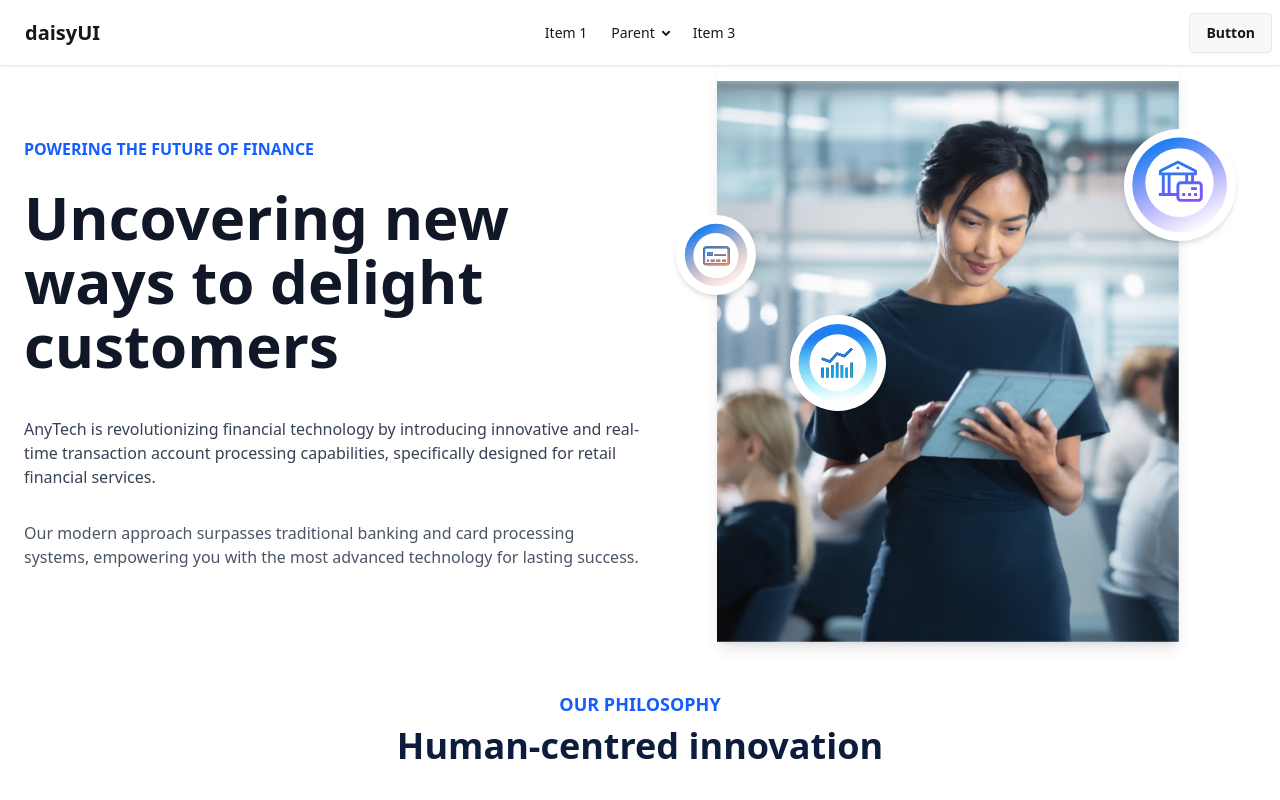
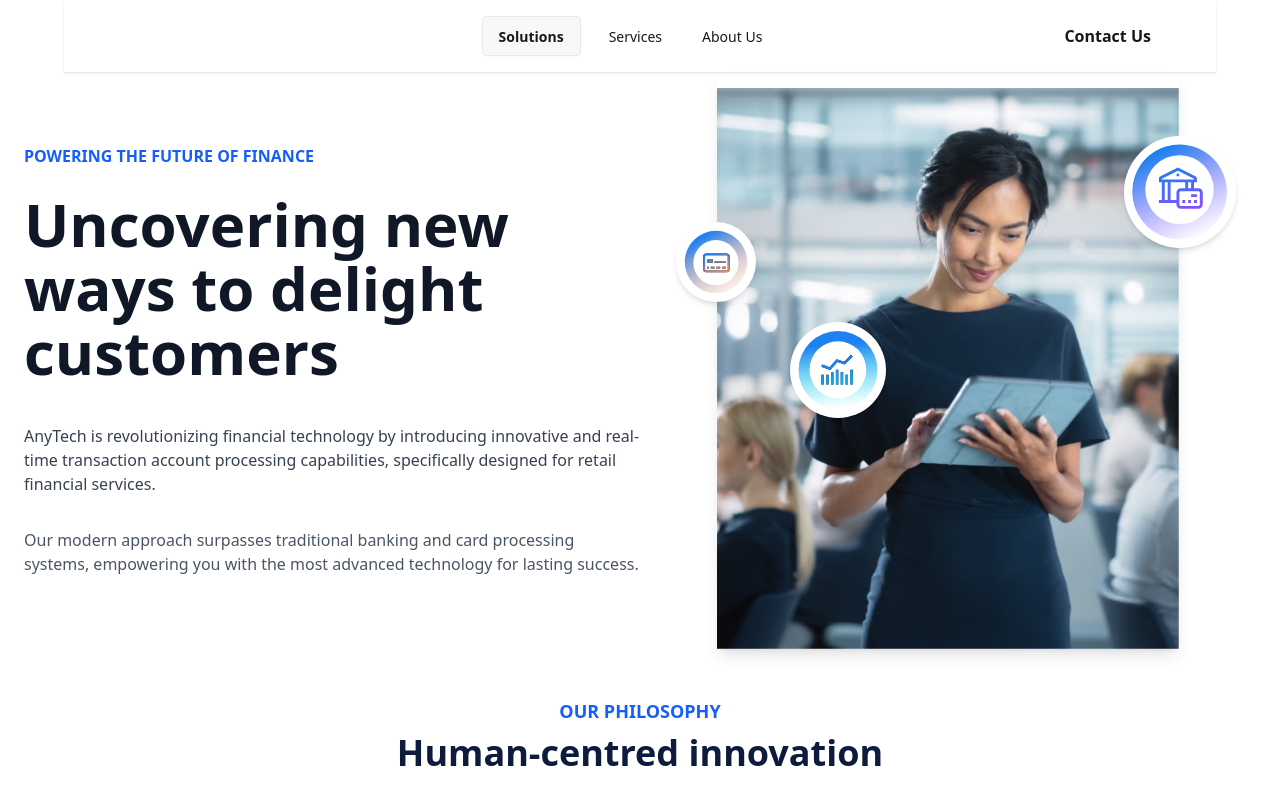
Before and after one commit to mdrashed62/AnyTxn, a React (Vite) app: page / in a window 1280 px wide. Shown: the top 800 px of the page. Built offline with nearby package versions, Linux system fonts and the light colour scheme.

Commit message:
created nav section

```diff
--- /dev/null
+++ b/src/components/Home/Banner.jsx
@@ -0,0 +1,11 @@
+
+
+const Banner = () => {
+    return (
+        <div>
+
+        </div>
+    );
+};
+
+export default Banner;
--- a/src/components/Navbar/Navbar.jsx
+++ b/src/components/Navbar/Navbar.jsx
@@ -1,7 +1,9 @@
+import navLogo from "../../assets/navLogo.svg";
+
 const Navbar = () => {
   return (
-    <div>
-      <div className="navbar bg-base-100 shadow-sm">
+    <div className="bg-base-100">
+      <div className="navbar shadow-sm max-w-6xl mx-auto pr-8">
         <div className="navbar-start">
           <div className="dropdown">
             <div tabIndex={0} role="button" className="btn btn-ghost lg:hidden">
@@ -12,65 +14,76 @@ const Navbar = () => {
                 viewBox="0 0 24 24"
                 stroke="currentColor"
               >
-                {" "}
                 <path
                   strokeLinecap="round"
                   strokeLinejoin="round"
                   strokeWidth="2"
                   d="M4 6h16M4 12h8m-8 6h16"
-                />{" "}
+                />
               </svg>
             </div>
             <ul
               tabIndex={0}
-              className="menu menu-sm dropdown-content bg-base-100 rounded-box z-1 mt-3 w-52 p-2 shadow"
+              className="menu menu-sm dropdown-content bg-base-100 rounded-box z-10 mt-3 w-52 p-2 shadow flex flex-col gap-2"
             >
+              <li className="dropdown bg-none dropdown-hover">
+                <p tabIndex={0} role="button">
+                  Solutions
+                </p>
+                <ul className="dropdown-content menu bg-base-100 rounded-box z-10 w-52 shadow-sm flex flex-col gap-1">
                   <li>
-                <a>Item 1</a>
+                    <a>AnyCaaS</a>
                   </li>
                   <li>
-                <a>Parent</a>
-                <ul className="p-2">
-                  <li>
-                    <a>Submenu 1</a>
+                    <a>AnyBaaS</a>
                   </li>
                   <li>
-                    <a>Submenu 2</a>
+                    <a>AnyPaaS</a>
                   </li>
                 </ul>
               </li>
               <li>
-                <a>Item 3</a>
+                <a>Services</a>
+              </li>
+              <li>
+                <a>About Us</a>
               </li>
             </ul>
           </div>
-          <a className="btn btn-ghost text-xl">daisyUI</a>
+          <button>
+            <img src={navLogo} alt="" />
+          </button>
         </div>
         <div className="navbar-center hidden lg:flex">
-          <ul className="menu menu-horizontal px-1">
+          <ul className="menu menu-horizontal px-1 flex gap-4 items-center">
+            <li className="dropdown bg-none dropdown-hover">
+              <p tabIndex={0} role="button" className="btn">
+                Solutions
+              </p>
+              <ul className="dropdown-content menu bg-base-100 rounded-box z-10 w-52 pt-2 shadow-sm flex flex-col gap-1">
                 <li>
-              <a>Item 1</a>
+                  <a>AnyCaaS</a>
                 </li>
                 <li>
-              <details>
-                <summary>Parent</summary>
-                <ul className="p-2">
-                  <li>
-                    <a>Submenu 1</a>
+                  <a>AnyBaaS</a>
                 </li>
                 <li>
-                    <a>Submenu 2</a>
+                  <a>AnyPaaS</a>
                 </li>
               </ul>
-              </details>
             </li>
             <li>
-              <a>Item 3</a>
+              <a>Services</a>
+            </li>
+            <li>
+              <a>About Us</a>
             </li>
           </ul>
         </div>
         <div className="navbar-end">
-          <a className="btn">Button</a>
+          <button className="border border-white hover:bg-white hover:text-blue-500 rounded-sm py-3 px-8 font-bold">
+            Contact Us
+          </button>
         </div>
       </div>
     </div>
```
Also changed, not shown: src/assets/BannerPhoto.jpg (added), src/assets/navLogo.svg (added). Lines whose indentation alone changed are shown as unchanged.
